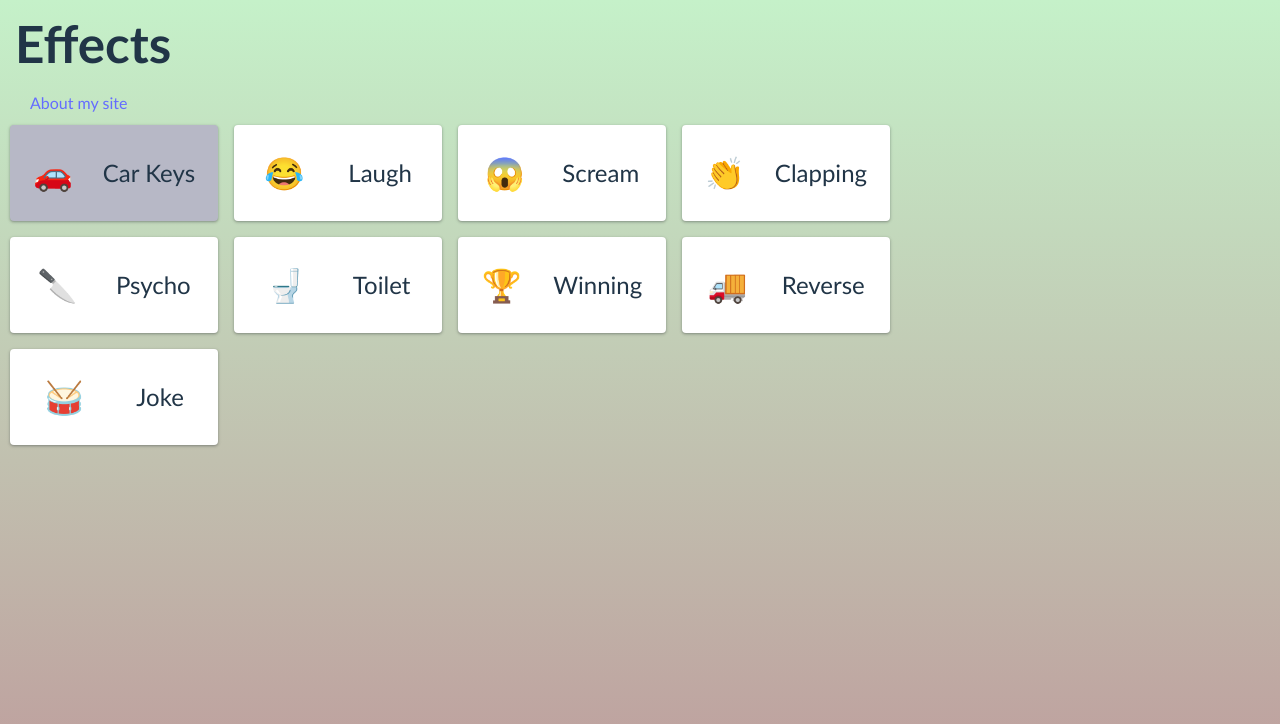
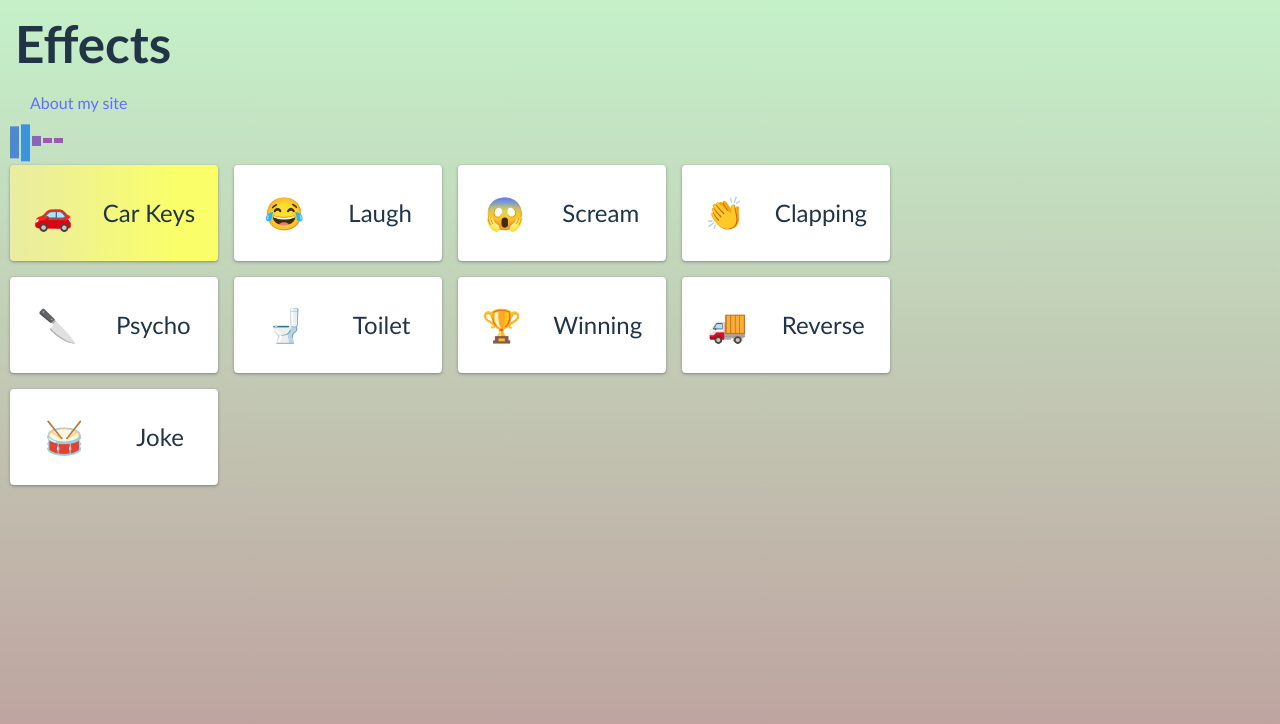
Before and after one commit to ChenPeleg/effects, a SvelteKit app: page / in a window 1280 px wide. Shown: the top 724 px of the page. Built offline with nearby package versions, Linux system fonts and the light colour scheme.

Commit message:
added wave animation

```diff
--- a/src/lib/Card.svelte
+++ b/src/lib/Card.svelte
@@ -51,7 +51,7 @@
 
 	div.card-body.isCurrent {
 		background-color: aquamarine;
-		background-color: var(--main-current-color);
+		background: var(--main-current-color-gradient);
 	}
 	div.card-body:hover {
 		box-shadow: var(--main-box-shadow-hover);
--- a/src/lib/Main.svelte
+++ b/src/lib/Main.svelte
@@ -1,8 +1,10 @@
 <script>
 	import CardsPanel from './CardsPanel.svelte';
+	import WaveAnimation from './animation/wave-animation.svelte';
 </script>
 
 <div class="main-layout-container">
+	<WaveAnimation />
 	<main>
 		<CardsPanel />
 	</main>
--- /dev/null
+++ b/src/lib/animation/wave-animation.svelte
@@ -0,0 +1,82 @@
+<div class="wrapper">
+	<div class="container">
+		<span />
+		<span />
+		<span />
+		<span />
+		<span />
+	</div>
+</div>
+
+<style>
+	:root {
+		--speed: 1000;
+	}
+	div.wrapper {
+		display: inline-block;
+		min-width: 80px;
+		min-height: 40px;
+	}
+
+	div.container {
+		display: inline-block;
+		position: relative;
+		min-width: 80px;
+	}
+
+	span {
+		display: block;
+		bottom: 0px;
+		width: 9px;
+		height: 5px;
+		background: #9b59b6;
+		position: absolute;
+		animation: audio-wave 1.5s infinite ease-in-out;
+	}
+
+	span:nth-child(2) {
+		left: 11px;
+		animation-delay: 0.2s;
+	}
+
+	span:nth-child(3) {
+		left: 22px;
+		animation-delay: 0.4s;
+	}
+
+	span:nth-child(4) {
+		left: 33px;
+		animation-delay: 0.6s;
+	}
+
+	span:nth-child(5) {
+		left: 44px;
+		animation-delay: 0.8s;
+	}
+
+	@keyframes audio-wave {
+		0% {
+			height: 5px;
+			transform: translateY(0px);
+			background: #9b59b6;
+		}
+		25% {
+			height: 40px;
+			transform: translateY(20px);
+			background: #3498db;
+		}
+		/*effect is to animate the height of each span from 5px to 30px*/
+		/*translateY makes Y axis move down to give the effect that it is growing from the center*/
+
+		50% {
+			height: 5px;
+			transform: translateY(0px);
+			background: #9b59b6;
+		}
+		100% {
+			height: 5px;
+			transform: translateY(0px);
+			background: #9b59b6;
+		}
+	}
+</style>
--- /dev/null
+++ b/src/lib/animation/wave-animation2.svelte
@@ -0,0 +1,66 @@
+<div class="container">
+	<div class="ocean">
+		<div class="wave" />
+		<div class="wave" />
+	</div>
+</div>
+
+<style>
+	.container {
+		height: 100%;
+	}
+	.container {
+		background: radial-gradient(
+			ellipse at center,
+			rgba(255, 254, 234, 1) 0%,
+			rgba(255, 254, 234, 1) 35%,
+			#b7e8eb 100%
+		);
+		overflow: hidden;
+	}
+
+	.ocean {
+		height: 5%;
+		width: 100%;
+		position: absolute;
+		bottom: 0;
+		left: 0;
+		background: #015871;
+	}
+
+	.wave {
+		background: url(https://s3-us-west-2.amazonaws.com/s.cdpn.io/85486/wave.svg) repeat-x;
+		position: absolute;
+		top: -198px;
+		width: 6400px;
+		height: 198px;
+		animation: wave 7s cubic-bezier(0.36, 0.45, 0.63, 0.53) infinite;
+		transform: translate3d(0, 0, 0);
+	}
+
+	.wave:nth-of-type(2) {
+		top: -175px;
+		animation: wave 7s cubic-bezier(0.36, 0.45, 0.63, 0.53) -0.125s infinite,
+			swell 7s ease -1.25s infinite;
+		opacity: 1;
+	}
+
+	@keyframes wave {
+		0% {
+			margin-left: 0;
+		}
+		100% {
+			margin-left: -1600px;
+		}
+	}
+
+	@keyframes swell {
+		0%,
+		100% {
+			transform: translate3d(0, -25px, 0);
+		}
+		50% {
+			transform: translate3d(0, 5px, 0);
+		}
+	}
+</style>
--- a/src/routes/+layout.svelte
+++ b/src/routes/+layout.svelte
@@ -22,6 +22,11 @@
 		font-family: 'Gill Sans', 'Gill Sans MT', Calibri, 'Trebuchet MS', sans-serif;
 		--main-font-size: 24px;
 		--main-current-color: rgb(183, 184, 198);
+		--main-current-color-gradient: linear-gradient(
+			90deg,
+			rgba(234, 236, 160, 1) 3%,
+			rgba(250, 255, 105, 1) 81%
+		);
 		--main-box-shadow: 0 1px 2px 0 rgb(60 64 67 / 30%), 0 1px 3px 1px rgb(60 64 67 / 15%);
 		--main-box-shadow-hover: 0 1px 3px 0 rgb(60 64 67 / 30%), 0 4px 8px 3px rgb(60 64 67 / 45%);
 	}
```
